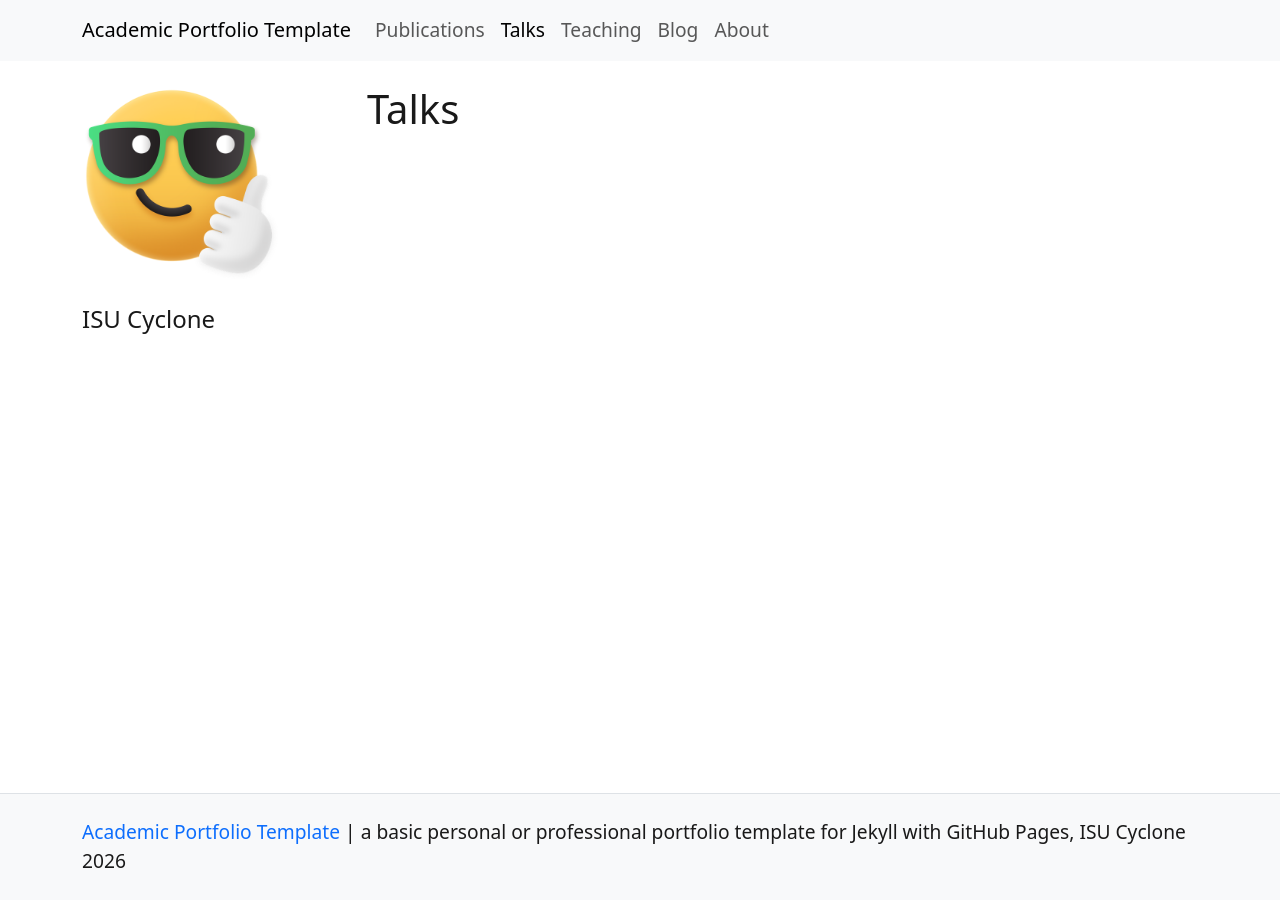
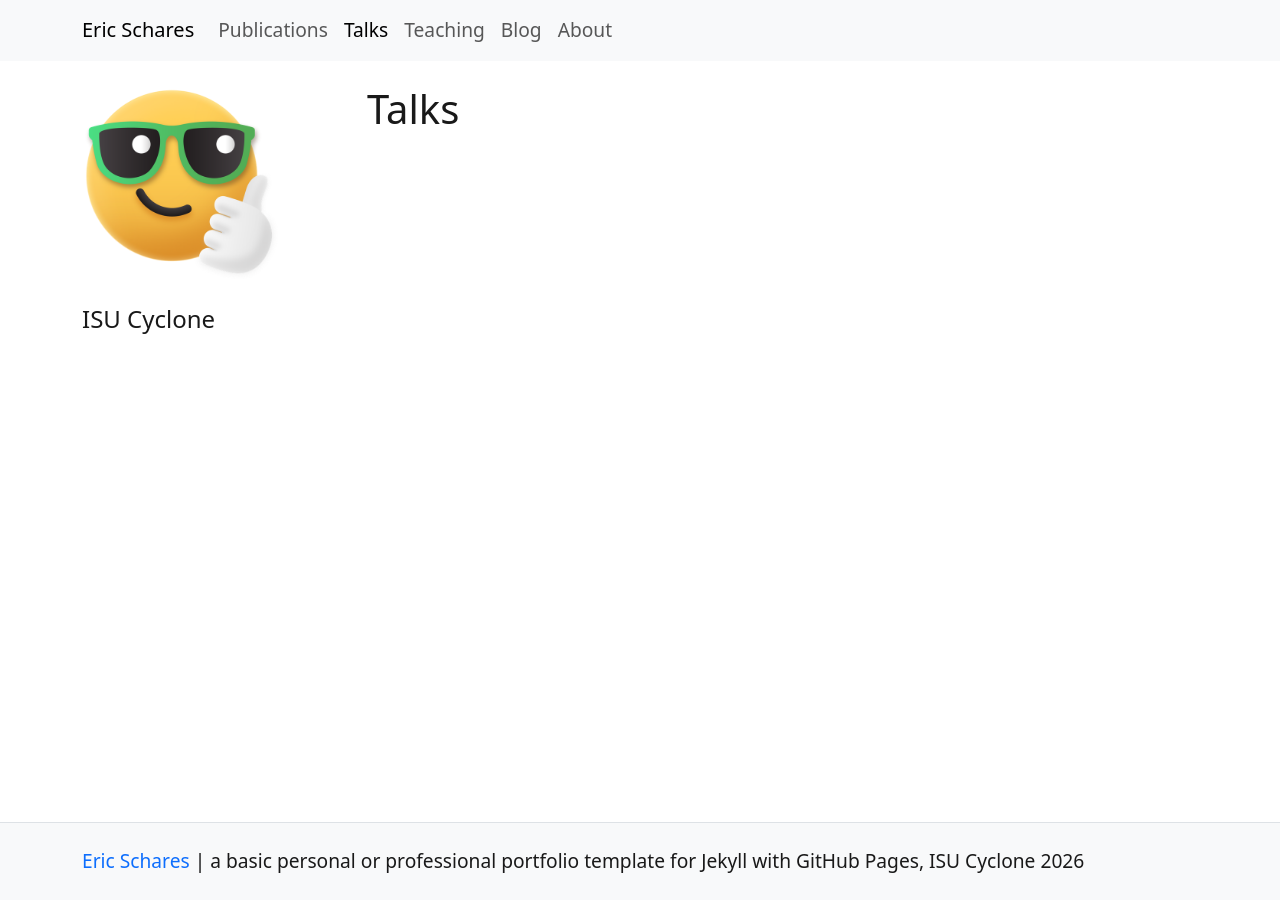
Before and after one commit to ericschares/portfolio-demo, a Jekyll site: the page built from pages/talks.md, in a window 1280 px wide. Built offline with Jekyll 4.4.1, drawn with Linux system fonts in a browser that asks for light colours; nearby versions of some CDN libraries.

Commit message:
Edit title

```diff
--- a/_config.yml
+++ b/_config.yml
@@ -9,7 +9,7 @@
 #######
 # SITE SETTINGS
 #
-title: Academic Portfolio Template
+title: Eric Schares
 description: "a basic personal or professional portfolio template for Jekyll with GitHub Pages"
 year: 2026
 author: ISU Cyclone
```
